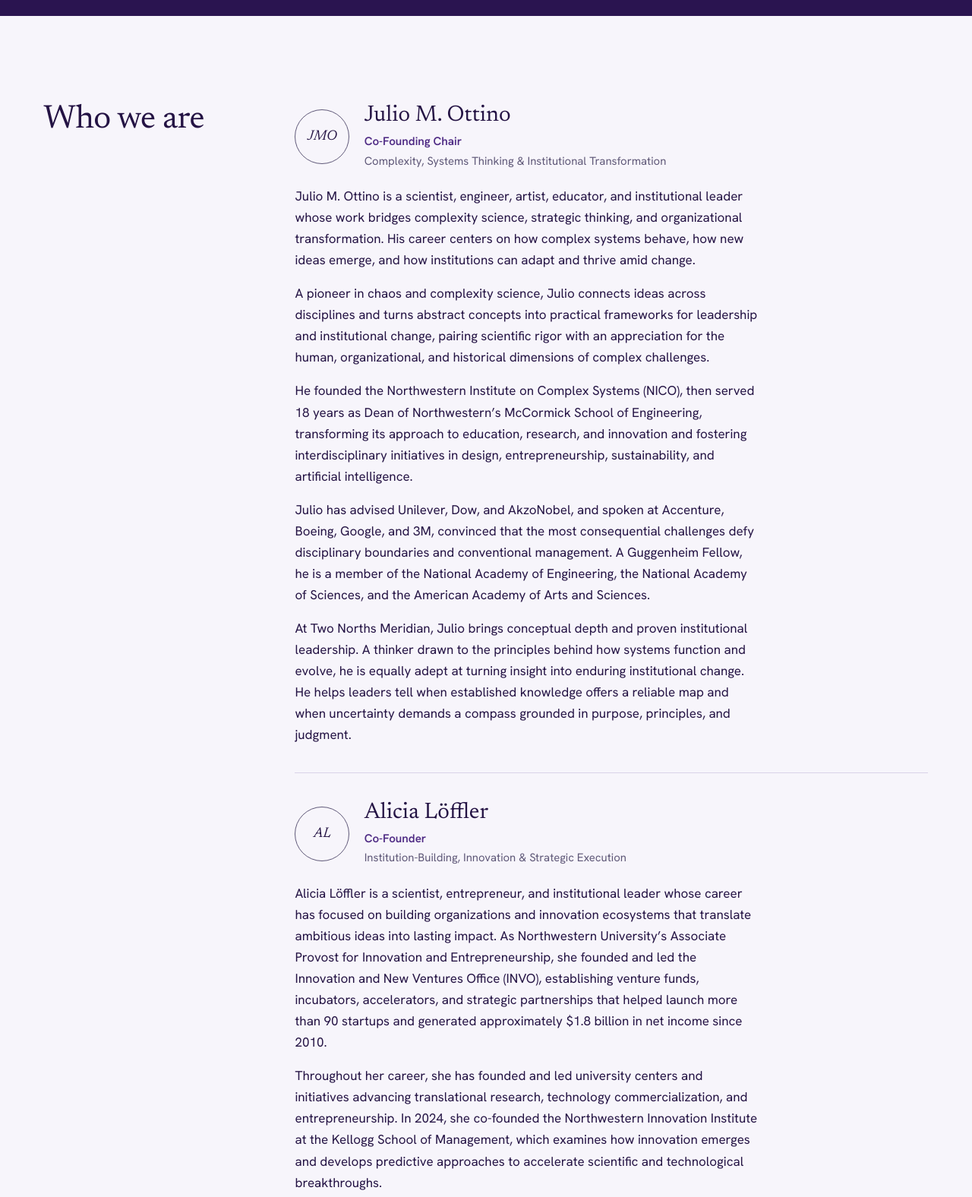
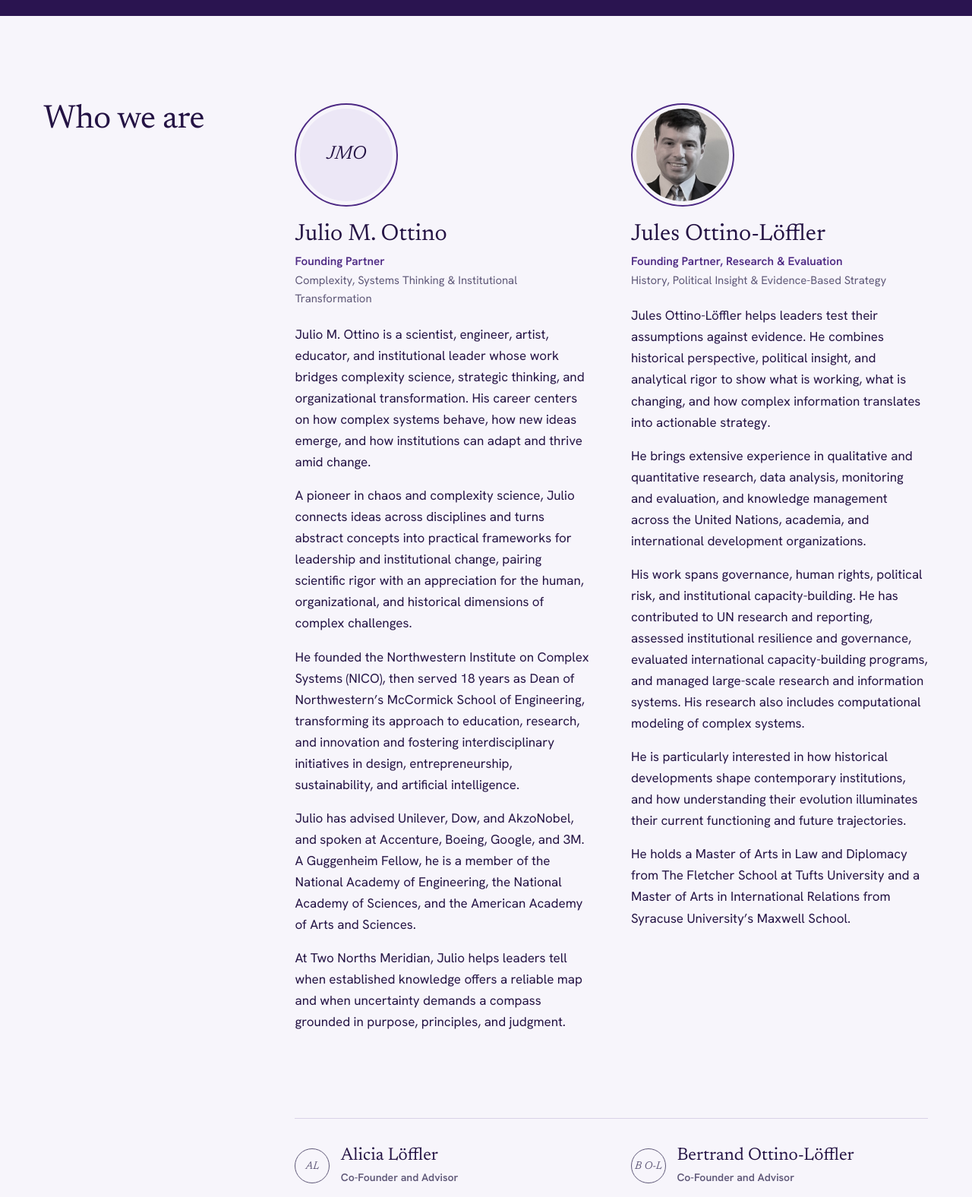
Before and after one commit to nnudrelyt/TwoNorthsMeridian, a plain HTML site: page index.html in a window 1280 px wide. Shown: the part 2880-4456 px from the top of the page at 76% size. Drawn offline with Linux system fonts and the light colour scheme.

Commit message:
Who we are: Founding Partners lead (Julio + Jules, portraits), Advisors stepped back; updated bios and titles
Co-Authored-By: Claude Opus 5.5 <noreply@anthropic.com>

```diff
--- a/index.html
+++ b/index.html
@@ -376,6 +376,25 @@
   .focus { font-size: .93rem; color: var(--muted); }
   .person .bio { margin-top: 1.25rem; max-width: 64ch; }
   .person .bio + .bio { margin-top: 1rem; }
+  /* lead tier (Founding Partners): portrait above the name, full bios */
+  .team-lead .person-head { flex-direction: column; align-items: flex-start; gap: 1.25rem; }
+  .team-lead .person h3 { font-size: clamp(1.85rem, 2.4vw, 2.15rem); }
+  .portrait { flex: none; width: 8.5rem; height: 8.5rem; box-sizing: border-box; border-radius: 50%; border: 2px solid var(--purple); padding: 5px; }
+  .portrait img { display: block; width: 100%; height: 100%; border-radius: 50%; object-fit: cover; object-position: 50% 30%; }
+  .portrait.is-initials span { display: grid; place-items: center; width: 100%; height: 100%; border-radius: 50%; background: var(--paper-2); font-family: "Newsreader", Georgia, serif; font-style: italic; font-size: 1.55rem; color: var(--ink); }
+  /* advisors: stepped back — divider, small initials, smaller name + text */
+  .team-advisors { margin-top: clamp(3.5rem, 6vw, 5.5rem); padding-top: 2.25rem; border-top: 1px solid var(--rule); font-size: .94rem; line-height: 1.6; color: color-mix(in srgb, var(--ink) 80%, var(--muted)); }
+  .team-advisors .person-head { gap: .9rem; }
+  .team-advisors .mono { width: 2.875rem; height: 2.875rem; border-width: 1.25px; font-size: .9rem; color: var(--muted); }
+  .team-advisors .person h3 { font-size: 1.45rem; line-height: 1.15; color: var(--ink); }
+  .team-advisors .role { color: var(--muted); font-size: .875rem; margin-top: .2rem; }
+  .team-advisors .person .bio { margin-top: 1.1rem; }
+  .team-advisors .person .bio + .bio { margin-top: .85rem; }
+  /* side by side once each column has room for the names */
+  @media (min-width: 1280px) {
+    .team-lead, .team-advisors { display: grid; grid-template-columns: repeat(2, minmax(0, 1fr)); column-gap: clamp(3rem, 4vw, 6rem); align-items: start; }
+    .team .person:nth-child(2) { border-top: 0; padding-top: 0; }
+  }
 
   /* why us */
   .why { background: var(--paper-2); }
@@ -415,8 +434,6 @@
   /* ---------- wide screens (1600px+): use the extra width ---------- */
   @media (min-width: 1600px) {
     .split { grid-template-columns: minmax(0, .28fr) minmax(0, 1fr); }
-    .split > h2 + div:has(> .person) { display: grid; grid-template-columns: repeat(2, minmax(0, 1fr)); column-gap: clamp(3rem, 4vw, 6rem); }
-    .person:nth-child(2) { border-top: 0; padding-top: 0; }
     .essays { display: grid; grid-template-columns: repeat(2, minmax(0, 1fr)); column-gap: clamp(3rem, 4vw, 6rem); }
     .essay:nth-last-child(2) { border-bottom: 1px solid var(--rule); }
     .contact .split > div { display: grid; grid-template-columns: minmax(0, 1fr) minmax(0, 1fr); column-gap: clamp(3rem, 5vw, 7rem); grid-template-rows: auto 1fr; align-items: start; }
@@ -623,30 +640,48 @@
   <div class="wrap">
     <div class="split">
       <h2>Who we are</h2>
-      <div>
+      <div class="team">
+        <div class="team-lead">
           <article class="person">
             <div class="person-head">
-            <div class="mono r-jmo" aria-hidden="true"><span>JMO</span></div>
+              <div class="portrait is-initials" aria-hidden="true"><span>JMO</span></div>
               <div>
                 <h3>Julio M. Ottino</h3>
-              <p class="role">Co-Founding Chair</p>
+                <p class="role">Founding Partner</p>
                 <p class="focus">Complexity, Systems Thinking &amp; Institutional Transformation</p>
               </div>
             </div>
             <p class="bio">Julio M. Ottino is a scientist, engineer, artist, educator, and institutional leader whose work bridges complexity science, strategic thinking, and organizational transformation. His career centers on how complex systems behave, how new ideas emerge, and how institutions can adapt and thrive amid change.</p>
             <p class="bio">A pioneer in chaos and complexity science, Julio connects ideas across disciplines and turns abstract concepts into practical frameworks for leadership and institutional change, pairing scientific rigor with an appreciation for the human, organizational, and historical dimensions of complex challenges.</p>
             <p class="bio">He founded the Northwestern Institute on Complex Systems (NICO), then served 18 years as Dean of Northwestern’s McCormick School of Engineering, transforming its approach to education, research, and innovation and fostering interdisciplinary initiatives in design, entrepreneurship, sustainability, and artificial intelligence.</p>
-          <p class="bio">Julio has advised Unilever, Dow, and AkzoNobel, and spoken at Accenture, Boeing, Google, and 3M, convinced that the most consequential challenges defy disciplinary boundaries and conventional management. A Guggenheim Fellow, he is a member of the National Academy of Engineering, the National Academy of Sciences, and the American Academy of Arts and Sciences.</p>
-          <p class="bio">At Two Norths Meridian, Julio brings conceptual depth and proven institutional leadership. A thinker drawn to the principles behind how systems function and evolve, he is equally adept at turning insight into enduring institutional change. He helps leaders tell when established knowledge offers a reliable map and when uncertainty demands a compass grounded in purpose, principles, and judgment.</p>
+            <p class="bio">Julio has advised Unilever, Dow, and AkzoNobel, and spoken at Accenture, Boeing, Google, and 3M. A Guggenheim Fellow, he is a member of the National Academy of Engineering, the National Academy of Sciences, and the American Academy of Arts and Sciences.</p>
+            <p class="bio">At Two Norths Meridian, Julio helps leaders tell when established knowledge offers a reliable map and when uncertainty demands a compass grounded in purpose, principles, and judgment.</p>
           </article>
 
           <article class="person">
             <div class="person-head">
-            <div class="mono r-al" aria-hidden="true"><span>AL</span></div>
+              <div class="portrait"><img src="jules-ottino-loffler.jpg" alt="" width="320" height="320" loading="lazy" decoding="async"></div>
+              <div>
+                <h3>Jules Ottino-Löffler</h3>
+                <p class="role">Founding Partner, Research &amp; Evaluation</p>
+                <p class="focus">History, Political Insight &amp; Evidence-Based Strategy</p>
+              </div>
+            </div>
+            <p class="bio">Jules Ottino-Löffler helps leaders test their assumptions against evidence. He combines historical perspective, political insight, and analytical rigor to show what is working, what is changing, and how complex information translates into actionable strategy.</p>
+            <p class="bio">He brings extensive experience in qualitative and quantitative research, data analysis, monitoring and evaluation, and knowledge management across the United Nations, academia, and international development organizations.</p>
+            <p class="bio">His work spans governance, human rights, political risk, and institutional capacity-building. He has contributed to UN research and reporting, assessed institutional resilience and governance, evaluated international capacity-building programs, and managed large-scale research and information systems. His research also includes computational modeling of complex systems.</p>
+            <p class="bio">He is particularly interested in how historical developments shape contemporary institutions, and how understanding their evolution illuminates their current functioning and future trajectories.</p>
+            <p class="bio">He holds a Master of Arts in Law and Diplomacy from The Fletcher School at Tufts University and a Master of Arts in International Relations from Syracuse University’s Maxwell School.</p>
+          </article>
+        </div>
+
+        <div class="team-advisors">
+          <article class="person">
+            <div class="person-head">
+              <div class="mono" aria-hidden="true"><span>AL</span></div>
               <div>
                 <h3>Alicia Löffler</h3>
-              <p class="role">Co-Founder</p>
-              <p class="focus">Institution-Building, Innovation &amp; Strategic Execution</p>
+                <p class="role">Co-Founder and Advisor</p>
               </div>
             </div>
             <p class="bio">Alicia Löffler is a scientist, entrepreneur, and institutional leader whose career has focused on building organizations and innovation ecosystems that translate ambitious ideas into lasting impact. As Northwestern University’s Associate Provost for Innovation and Entrepreneurship, she founded and led the Innovation and New Ventures Office (INVO), establishing venture funds, incubators, accelerators, and strategic partnerships that helped launch more than 90 startups and generated approximately $1.8 billion in net income since 2010.</p>
@@ -657,32 +692,17 @@
 
           <article class="person">
             <div class="person-head">
-            <div class="mono r-jol" aria-hidden="true"><span>J O-L</span></div>
-            <div>
-              <h3>Jules Ottino-Löffler</h3>
-              <p class="role">Co-Founder and Research and Evaluation Analyst</p>
-              <p class="focus">Evidence-based research, monitoring, and evaluation</p>
-            </div>
-          </div>
-          <p class="bio">Jules Ottino-Löffler is a researcher and analyst whose work bridges history, political science, international affairs, and institutional resilience. He brings extensive experience in qualitative and quantitative research, data analysis, monitoring and evaluation, and knowledge management across the United Nations, academia, and international development organizations.</p>
-          <p class="bio">His work spans governance, human rights, political risk, and institutional capacity-building. He has contributed to UN research and reporting, assessed institutional resilience and governance, evaluated international capacity-building programs, and managed large-scale research and information systems. His research also includes computational modeling of complex systems, reflecting an interdisciplinary approach to understanding institutional and societal change.</p>
-          <p class="bio">He is particularly interested in how historical developments shape contemporary institutions and systems, and how understanding their evolution can illuminate their current functioning and future trajectories. He holds a Master of Arts in Law and Diplomacy from The Fletcher School at Tufts University and a Master of Arts in International Relations from Syracuse University’s Maxwell School.</p>
-          <p class="bio">At Two Norths Meridian, he combines historical perspective, political insight, and analytical rigor to challenge assumptions, evaluate evidence, and translate complex information into actionable strategic insight.</p>
-        </article>
-
-        <article class="person">
-          <div class="person-head">
-            <div class="mono r-bol" aria-hidden="true"><span>B O-L</span></div>
+              <div class="mono" aria-hidden="true"><span>B O-L</span></div>
               <div>
                 <h3>Bertrand Ottino-Löffler</h3>
-              <p class="role">Co-Founder and Consultant</p>
-              <p class="focus">Mathematical Modeling, Complexity &amp; Quantitative Analysis</p>
+                <p class="role">Co-Founder and Advisor</p>
               </div>
             </div>
             <p class="bio">Bertrand Ottino-Löffler is a mathematician, physicist, and educator whose research explores how complex systems evolve, how order emerges and breaks down, and how seemingly unpredictable behavior arises from underlying mathematical principles. His work bridges theoretical physics, pure and applied mathematics, and computational modeling, with expertise in dynamical systems, stochastic processes, network theory, and statistical mechanics.</p>
             <p class="bio">He earned his Ph.D. in Applied Mathematics at Cornell University under Steven Strogatz, conducted postdoctoral research at MIT, and served as an independent fellow at Rockefeller University. His research spans synchronization, evolutionary dynamics, population growth, and biological systems, with publications in <em>Nature</em>, <em>Physical Review Letters</em>, and <em>eLife</em>.</p>
             <p class="bio">A passionate educator, he brings complex mathematical and scientific concepts to life. At Two Norths Meridian, he combines theoretical rigor, computational modeling, and a talent for making complexity understandable, helping leaders challenge assumptions, recognize emerging patterns, and navigate uncertainty.</p>
           </article>
+        </div>
       </div>
     </div>
   </div>
```
Also changed, not shown: jules-ottino-loffler.jpg (added). Lines whose indentation alone changed are shown as unchanged.
